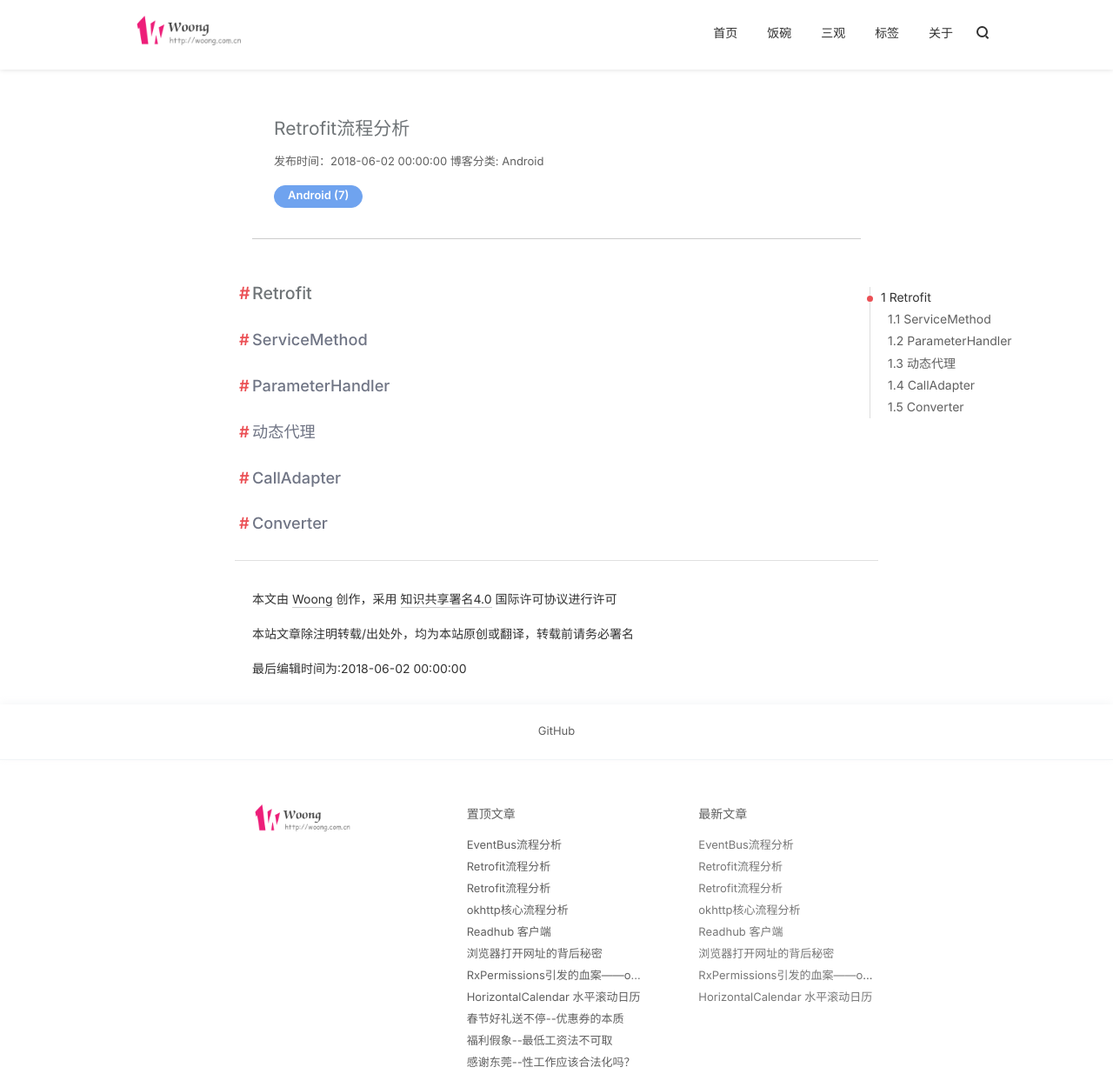
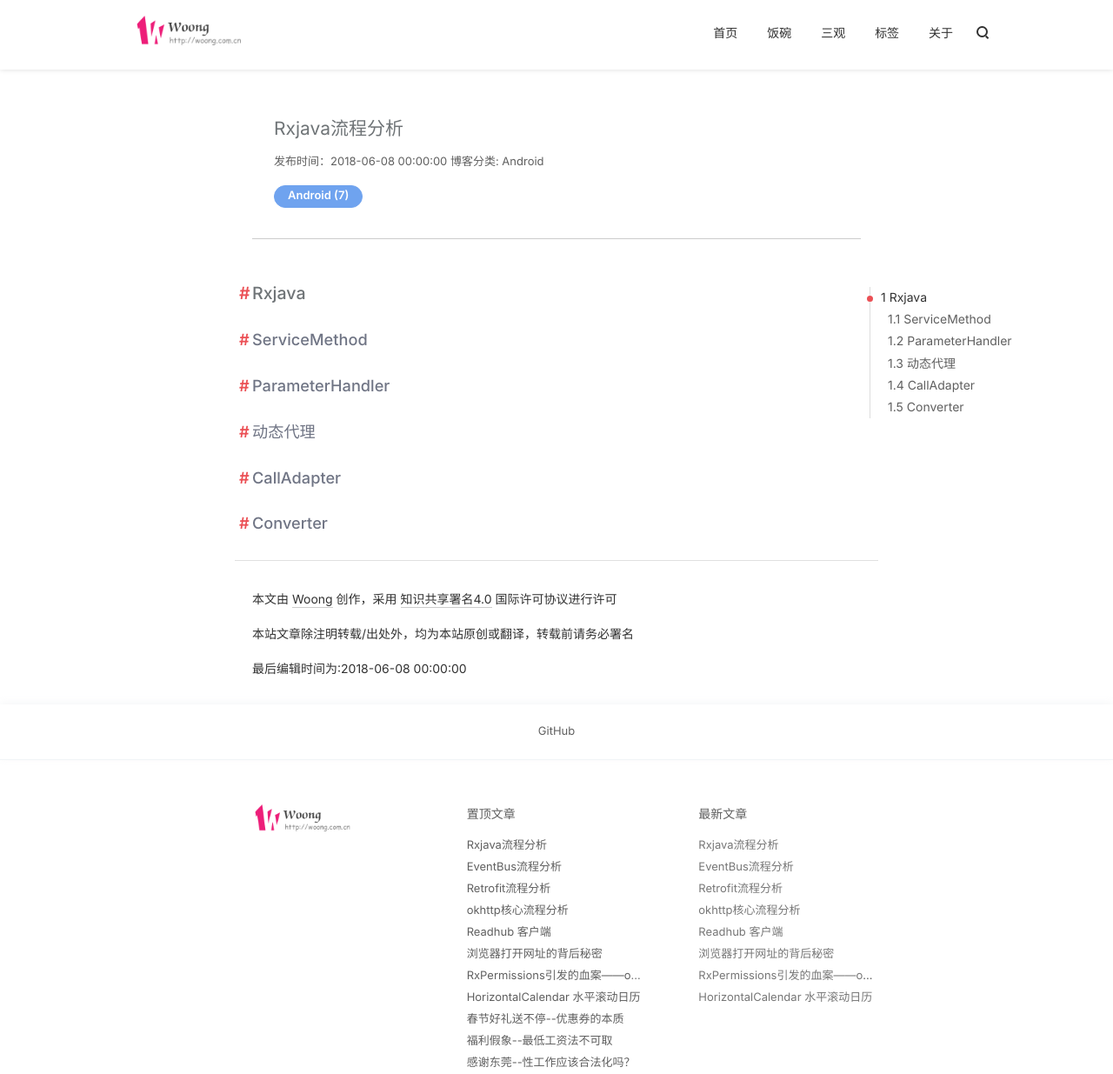
Before and after one commit to j1406493495/j1406493495.github.io, a Jekyll site: the page built from _posts/android/2018-06-07-RxJava分析.md, in a window 1280 px wide and 1235 px high. Shown: the whole window at 87% size. Built offline with Jekyll 4.4.1, drawn with Linux system fonts in a browser that asks for light colours; nearby versions of some CDN libraries; comment, search, counter and statistics services are not loaded.

Commit message:
[Bug XXXX] update artcile Cause: None Solution: None Fixed Version: None Branch: None

```diff
--- a/_posts/android/2018-06-07-RxJava分析.md
+++ b/_posts/android/2018-06-07-RxJava分析.md
@@ -2,9 +2,9 @@
 layout: blog
 android: true
 istop: true
-title: "Retrofit流程分析"
+title: "Rxjava流程分析"
 background-image: https://ws3.sinaimg.cn/large/006tKfTcgy1frx59ueesjj318o0tin3u.jpg
-date:  2018-06-02
+date:  2018-06-08
 category: Android
 tags:
 - Android
@@ -12,7 +12,7 @@ tags:
 
 
 
-# Retrofit
+# Rxjava
 
 
 
```
Also changed, not shown: _posts/android/2018-06-07-EventBus分析.md (+2 -2 lines).
